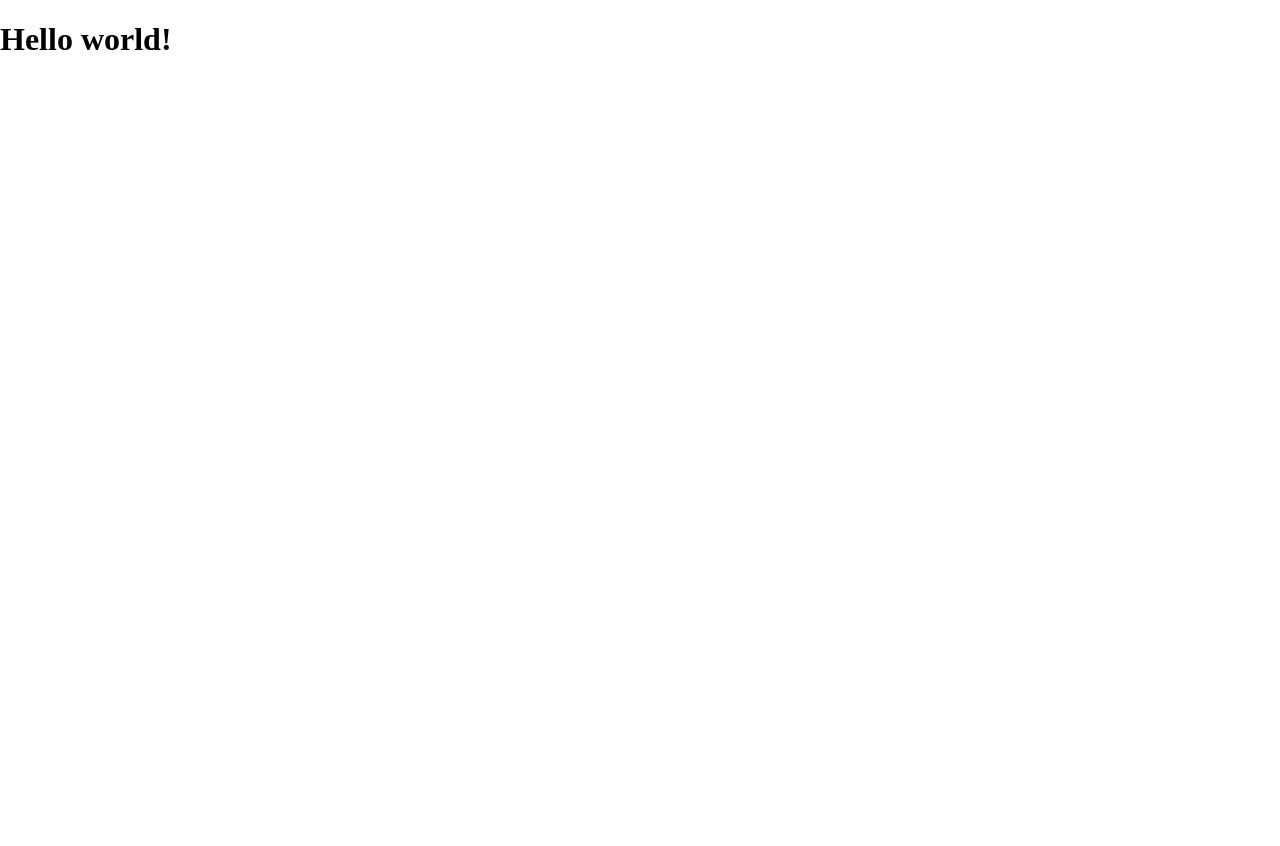
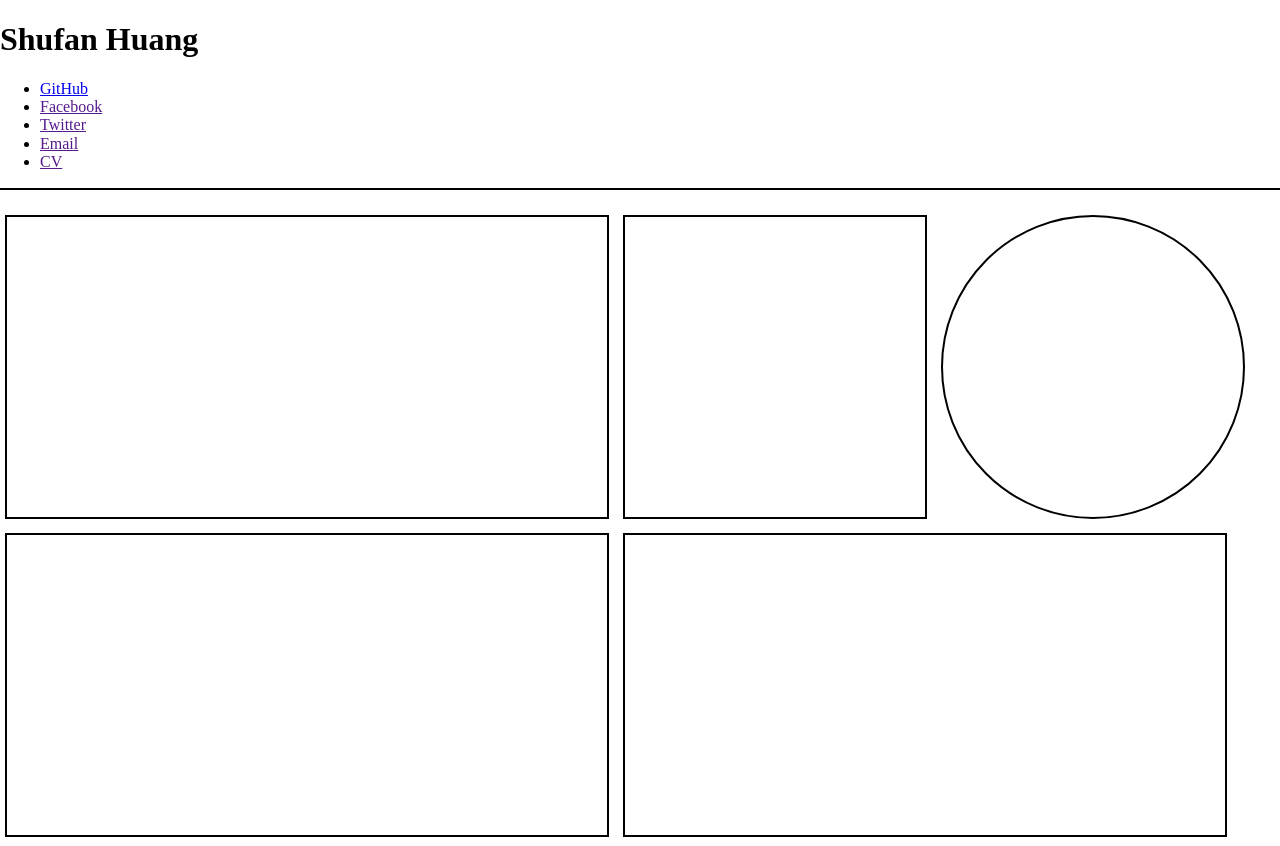
Before and after one commit to PurityFan/PurityFan.github.io, a plain HTML site: page index.html in a window 1280 px wide. Before the commit the page ends 800 px from the top, so only its background shows below. Drawn offline with Linux system fonts and the light colour scheme.

Commit message:
add some style and divs

```diff
--- a/index.html
+++ b/index.html
@@ -6,8 +6,50 @@
     <meta http-equiv="X-UA-Compatible" content="IE=edge">
     <title></title>
     <link rel="stylesheet" href="normalize.css">
+    <style>
+        header {
+            border-bottom: 2px solid black;
+            margin-bottom: 20px;
+        }
+        .box,
+        .circle {
+            display: inline-block;
+            height: 300px;
+            margin: 5px;
+            border: 2px solid black;
+        }
+        .box-x1 {
+            width: 300px;
+        }
+        .box-x2 {
+            width: 600px;
+        }
+        .circle {
+            width: 300px;
+            border-radius: 100%;
+        }
+    </style>
 </head>
 <body>
-<h1>Hello world!</h1>
+<header>
+    <h1>Shufan Huang</h1>
+    <ul>
+        <li><a href="https://github.com/PurityFan">GitHub</a></li>
+        <li><a href="">Facebook</a></li>
+        <li><a href="">Twitter</a></li>
+        <li><a href="">Email</a></li>
+        <li><a href="">CV</a></li>
+    </ul>
+</header>
+<div class="box box-x2" style="background: url('images/')">
+</div>
+<div class="box box-x1" style="background: url('images/')">
+</div>
+<div class="circle" style="background: url('images/')">
+</div>
+<div class="box box-x2" style="background: url('images/')">
+</div>
+<div class="box box-x2" style="background: url('images/')">
+</div>
 </body>
 </html>
```
